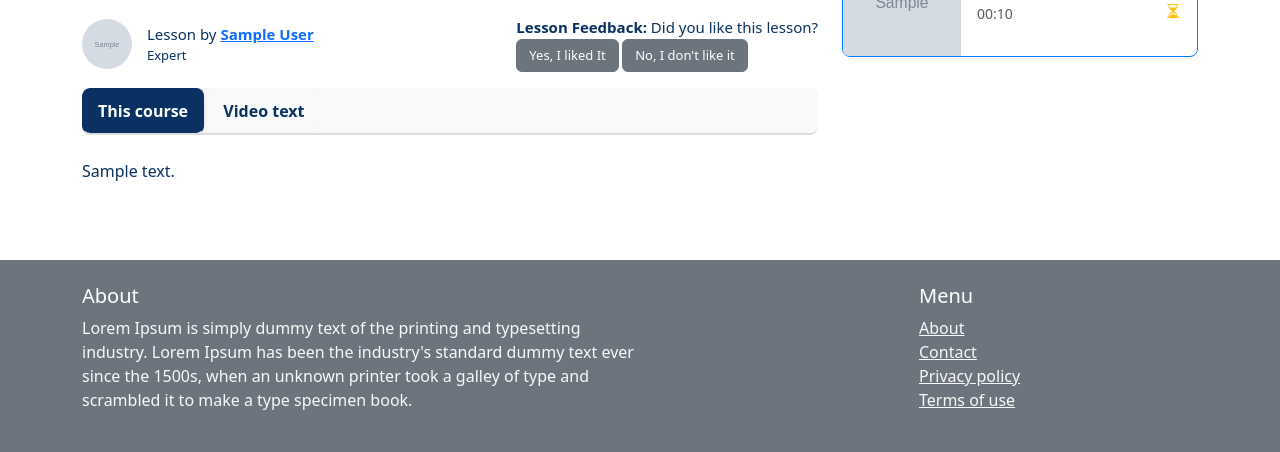
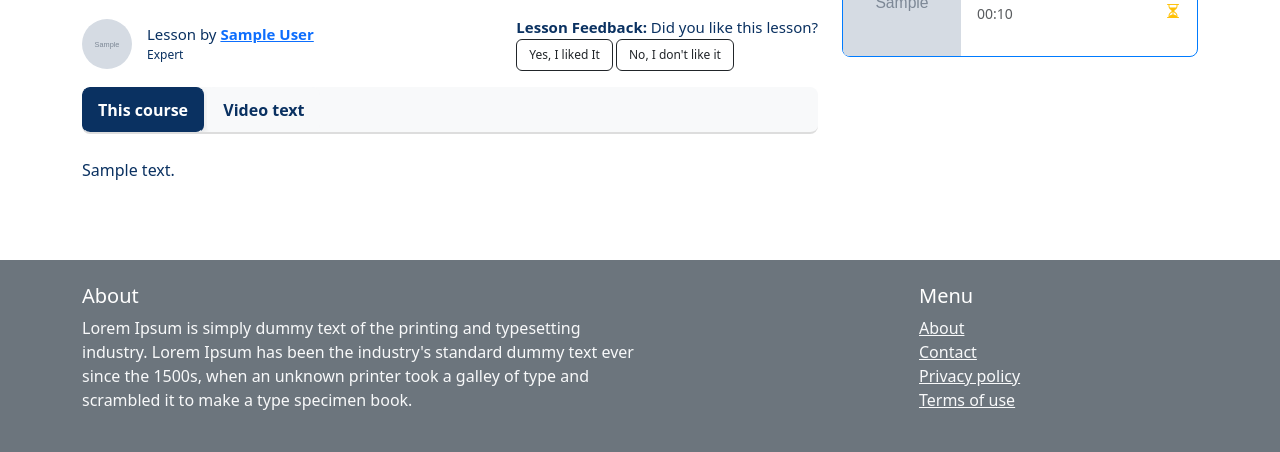
Before and after one commit to itsuldana/site, a Django app: page /lessons/1/ in a window 1280 px wide. Shown: the part 348-800 px from the top of the page. Run offline with Django 4.2, Linux system fonts and the light colour scheme; a user stored in the database is signed in; tables that the repository leaves empty hold one stand-in row (values such as "Sample post"); grey boxes marked "Sample" are stand-in pictures; parts of the project's set-up code (start-up, migrations or seed data) failed here and were passed over; some libraries are stand-ins or nearby versions.

```diff
--- a/source/static/css/style.css
+++ b/source/static/css/style.css
@@ -205,5 +205,5 @@ h1, h2, h5 {
     font-size: 15px;
 }
 .creator-role-size{
-    font-size: 13px;
+    font-size: 12px;
 }
--- a/source/webapp/templates/lesson/lesson_detail.html
+++ b/source/webapp/templates/lesson/lesson_detail.html
@@ -110,10 +110,10 @@
                                     Did you like this lesson?
                                 </div>
                                 <div class="creator-role-size">
-                                    <button class=" creator-role-size btn btn-secondary" id="nice-feedback"><i id="like-icon" class="fa-solid fa-check"
+                                    <button class=" creator-role-size btn btn-outline-dark" id="nice-feedback"><i id="like-icon" class="fa-solid fa-check"
                                                                   style="display: none"></i> Yes, I liked It
                                     </button>
-                                    <button class=" creator-role-size btn btn-secondary" id="bad-feedback"><i id="dislike-icon" class="fa-solid fa-xmark"
+                                    <button class=" creator-role-size btn btn-outline-dark" id="bad-feedback"><i id="dislike-icon" class="fa-solid fa-xmark"
                                                                  style="display: none"></i> No, I don't like it
                                     </button>
                                 </div>
```
